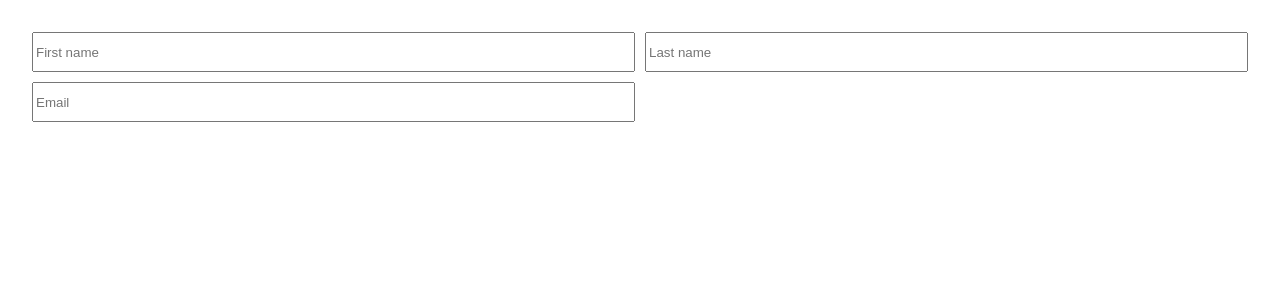
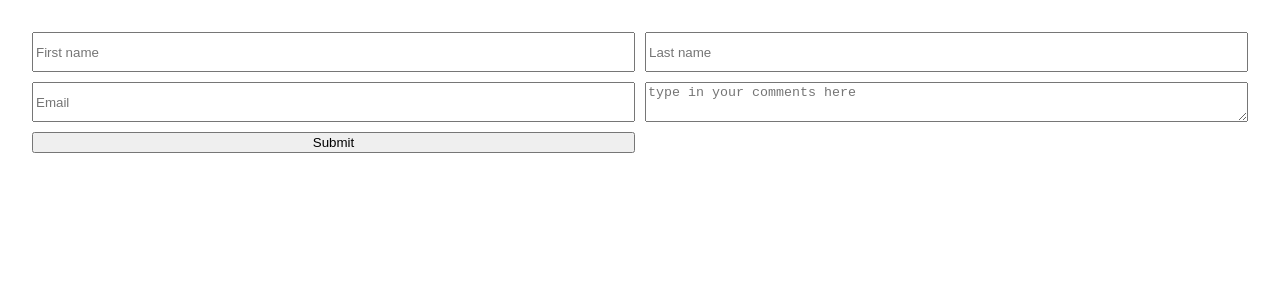
Before and after one commit to Kel-VinTech/meme-generator, a React (Create React App) app: page / in a window 1280 px wide. Shown: the top 300 px of the page. Built offline with nearby package versions, Linux system fonts and the light colour scheme.

Commit message:
continued learning about react form andsubmit

```diff
--- a/src/Form.js
+++ b/src/Form.js
@@ -3,7 +3,7 @@ import React from "react";
 const Form = () => {
 
     const [formData, setFormData] = React.useState(
-        {firstName: "", lastName: "", emailAddress: ""}
+        {firstName: "", lastName: "", emailAddress: "",comment: ""}
         )
         console.log(formData)
 
@@ -16,13 +16,22 @@ const Form = () => {
     })
     }
 
+    const handleSubmit = (e) =>{
+        e.preventDefault()
+        console.log(formData)
+    }
+
+
     return(
-        <form className="form row">
+
+        <form onSubmit={handleSubmit}
+         className="form row">
             <input
              type="text"
              placeholder="First name"
              onChange={handleChange}
              name="firstName"
+             value={formData.firstName}
             />
 
             <input
@@ -30,6 +39,7 @@ const Form = () => {
              placeholder="Last name"
              onChange={handleChange}
              name="lastName"
+             value={formData.lastName}
             />
 
             <input
@@ -37,8 +47,15 @@ const Form = () => {
              placeholder="Email"
              onChange={handleChange}
              name="emailAddress"
+             value={formData.emailAddress}
             />
-
+            <textarea
+            name="comment"
+            placeholder="type in your comments here"
+            onChange={handleChange}
+            value={formData.comment}
+            />
+            <button >Submit</button>
         </form>
     )
 }
```
